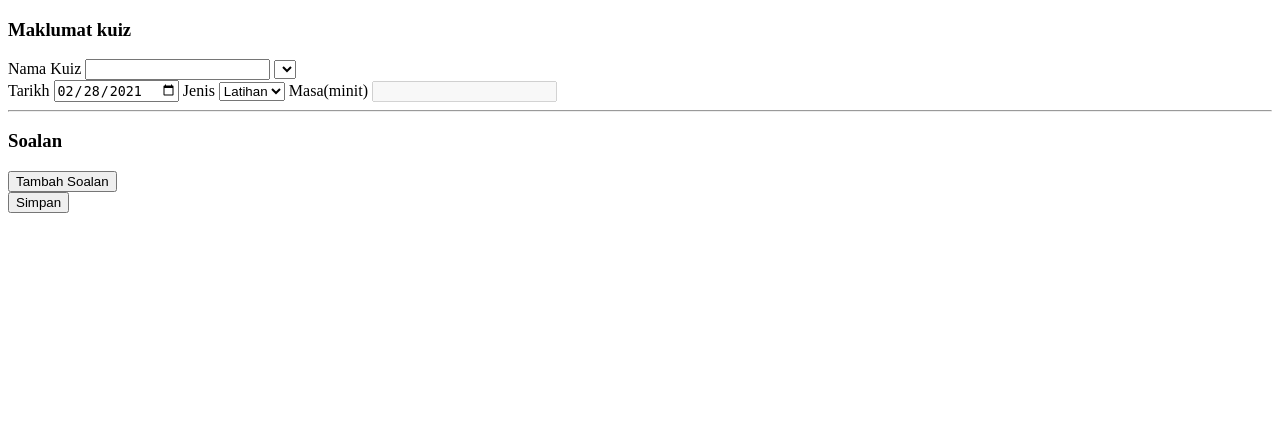
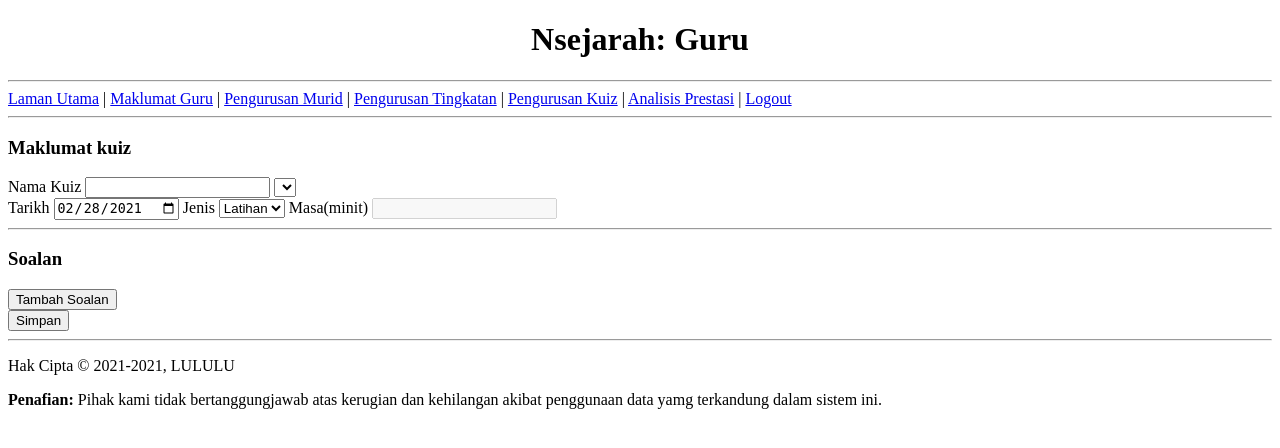
Before and after one commit to aidilrx04/nsejarah, a PHP site: page /guru/cipta_kuiz.php in a window 1280 px wide. Shown: the top 448 px of the page. Run offline with PHP 8.4, Linux system fonts and the light colour scheme; the visitor is signed in with stand-in values (Sample User, id 1); data that the repository does not hold is empty.

Commit message:
Added header + footer to murid + guru and index. rename plih_latihan.php -> pilih_latihan.php

```diff
--- /dev/null
+++ b/footer.php
@@ -0,0 +1,4 @@
+
+<hr>
+<p>Hak Cipta &copy; 2021-<?=date('Y')?>, LULULU</p>
+<p><b>Penafian: </b> Pihak kami tidak bertanggungjawab atas kerugian dan kehilangan akibat penggunaan data yamg terkandung dalam sistem ini.</p>
--- a/guru/analisis.php
+++ b/guru/analisis.php
@@ -33,6 +33,8 @@ $kelas = getKelasById( $ting['kt_kelas'] );
 </head>
 <body>
     <main>
+        <?php require 'header_guru.php';?>
+
         <div id="analisis">
             <form action="" method="get">
                 <label for="tajuk" class="input-container">
@@ -112,6 +114,9 @@ $kelas = getKelasById( $ting['kt_kelas'] );
                 </tbody>
             </table>
         </div>
+
+        <?php require '../footer.php';?>
+
     </main>
 </body>
 </html>
--- a/guru/cipta_kuiz.php
+++ b/guru/cipta_kuiz.php
@@ -84,6 +84,8 @@ if( $_SERVER['REQUEST_METHOD'] == 'POST' && $_POST['submit'] == 'tambah-kuiz')
 </head>
 <body>
     <main>
+        <?php require 'header_guru.php';?>
+
         <div id="cipta-kuiz">
             <form action="" method="post" enctype="multipart/form-data">
                 <div class="maklumat-kuiz">
@@ -155,6 +157,9 @@ if( $_SERVER['REQUEST_METHOD'] == 'POST' && $_POST['submit'] == 'tambah-kuiz')
                 <button type="submit" id="submit" name="submit" value="tambah-kuiz">Simpan</button>
             </form>
         </div>
+
+        <?php require '../footer.php';?>
+
     </main>
 
     <script src="https://cdnjs.cloudflare.com/ajax/libs/jquery/3.5.1/jquery.min.js" integrity="sha512-bLT0Qm9VnAYZDflyKcBaQ2gg0hSYNQrJ8RilYldYQ1FxQYoCLtUjuuRuZo+fjqhx/qtq/1itJ0C2ejDxltZVFg==" crossorigin="anonymous"></script>
--- /dev/null
+++ b/guru/header_guru.php
@@ -0,0 +1,21 @@
+<?php
+?>
+
+<h1 align="center">Nsejarah: Guru</h1>
+<hr>
+<a href="/guru/index.php">Laman Utama</a> |
+<?php
+    if( isAdmin() )
+    {
+
+    ?>
+    <a href="senarai_guru.php">Maklumat Guru</a> |
+    <a href="senarai_murid.php">Pengurusan Murid</a> |
+    <a href="senarai_ting.php">Pengurusan Tingkatan</a> |
+    <?php
+    }
+?>
+<a href="senarai_kuiz.php">Pengurusan Kuiz</a> |
+<a href="analisis.php">Analisis Prestasi</a> |
+<a href="../logout.php">Logout</a>
+<hr>
--- a/guru/index.php
+++ b/guru/index.php
@@ -20,6 +20,9 @@ accessGuru( 'Akses tanpa kebenaran!' );
 <body>
 
     <main>
+        <?php require 'header_guru.php'?>
+
+
         <div id="maklumat-guru">
             <?php
 
@@ -127,6 +130,9 @@ accessGuru( 'Akses tanpa kebenaran!' );
                 </table>
             </div>
         </div>
+
+        <?php require '../footer.php';?>
+
     </main>
 
 </body>
--- a/guru/kemaskini_guru.php
+++ b/guru/kemaskini_guru.php
@@ -41,6 +41,8 @@ _assert( $guru = getGuru( $_GET['id_guru'] ), alert( 'ID tidak sah!' ) . back(),
 </head>
 <body>
     <main>
+        <?php require 'header_guru.php';?>
+
         <form action="" method="post" class="kemaskini-form">
             <input type="hidden" name="id" value="<?=$guru['g_id']?>">
 
@@ -78,6 +80,8 @@ _assert( $guru = getGuru( $_GET['id_guru'] ), alert( 'ID tidak sah!' ) . back(),
 
             <button type="submit" name="submit" value="kemaskini_guru">Kemaskini</button>
         </form>
+        <?php require '../footer.php';?>
+
     </main>
 </body>
 </html>
--- a/guru/kemaskini_kuiz.php
+++ b/guru/kemaskini_kuiz.php
@@ -122,6 +122,8 @@ _assert( isAdmin() || $kuiz['kz_guru'] == $_SESSION['id'], alert( 'Akses tanpa k
 </head>
 <body>
     <main>
+        <?php require 'header_guru.php';?>
+
         <div id="kemaskini-kuiz">
             <form action="" method="post" enctype="multipart/form-data">
                 <div class="maklumat-kuiz">
@@ -241,6 +243,9 @@ _assert( isAdmin() || $kuiz['kz_guru'] == $_SESSION['id'], alert( 'Akses tanpa k
                 <button type="submit" id="submit" name="submit" value="kemaskini-kuiz">Kemaskini</button>
             </form>
         </div>
+
+        <?php require '../footer.php';?>
+
     </main>
 
     <script src="https://cdnjs.cloudflare.com/ajax/libs/jquery/3.5.1/jquery.min.js" integrity="sha512-bLT0Qm9VnAYZDflyKcBaQ2gg0hSYNQrJ8RilYldYQ1FxQYoCLtUjuuRuZo+fjqhx/qtq/1itJ0C2ejDxltZVFg==" crossorigin="anonymous"></script>
--- a/guru/kemaskini_murid.php
+++ b/guru/kemaskini_murid.php
@@ -44,6 +44,9 @@ _assert( $murid = getMuridById( $_GET['id_murid'] ), alert( 'ID Murid tidak sah!
 </head>
 <body>
     <main>
+
+        <?php require 'header_guru.php';?>
+
         <form action="" method="post" class="kemaskini-form">
             <input type="hidden" name="id" value="<?=$murid['m_id']?>">
 
@@ -92,6 +95,9 @@ _assert( $murid = getMuridById( $_GET['id_murid'] ), alert( 'ID Murid tidak sah!
 
             <button type="submit" name="submit" value="kemaskini_murid">Kemaskini</button>
         </form>
+
+        <?php require '../footer.php.php';?>
+
     </main>
 </body>
 </html>
--- a/guru/senarai_guru.php
+++ b/guru/senarai_guru.php
@@ -37,6 +37,8 @@ accessAdmin('Akses tanpa kebenaran!');
 </head>
 <body>
     <main>
+        <?php require 'header_guru.php';?>
+
         <h2>Senarai Guru</h2>
 
         <table border="1">
@@ -113,6 +115,9 @@ accessAdmin('Akses tanpa kebenaran!');
                 ?>
             </tbody>
         </table>
+
+        <?php require '../footer.php';?>
+
     </main>
 </body>
 </html>
--- a/guru/senarai_murid.php
+++ b/guru/senarai_murid.php
@@ -40,6 +40,8 @@ if( $_SERVER['REQUEST_METHOD'] == 'POST' && $_POST['submit'] = 'submit_murid' )
 </head>
 <body>
     <main>
+        <?php require 'header_guru.php'?>
+
         <h2>Senarai murid</h2>
 
         <table border="100">
@@ -128,6 +130,9 @@ if( $_SERVER['REQUEST_METHOD'] == 'POST' && $_POST['submit'] = 'submit_murid' )
                 ?>
             </tbody>
         </table>
+
+        <?php require '../footer.php';?>
+
     </main>
 </body>
 </html>
--- a/guru/senarai_ting.php
+++ b/guru/senarai_ting.php
@@ -55,6 +55,9 @@ if( $_SERVER['REQUEST_METHOD'] == "POST" )
 </head>
 <body>
     <main>
+        <?php require 'header_guru.php';?>
+
+
         <div id="senarai-tingkatan">
             <h2>Senarai Tingkatan</h2>
 
@@ -202,6 +205,9 @@ if( $_SERVER['REQUEST_METHOD'] == "POST" )
                 </tbody>
             </table>
         </div>
+
+        <?php require '../footer.php';?>
+
     </main>
 </body>
 </html>
--- a/guru/upload_murid.php
+++ b/guru/upload_murid.php
@@ -68,6 +68,9 @@ if( $_SERVER['REQUEST_METHOD'] == 'POST' && $_POST['submit'] == 'upload_murid' )
 </head>
 <body>
     <main>
+        <?php require 'header_guru.php';?>
+
+
         <div id="upload-murid">
             <form action="" method="post" enctype="multipart/form-data">
                 <label for="data" class="input-container">
@@ -79,6 +82,9 @@ if( $_SERVER['REQUEST_METHOD'] == 'POST' && $_POST['submit'] == 'upload_murid' )
                 <button type="submit" name="submit" value="upload_murid">Muat naik</button>
             </form>
         </div>
+
+        <?php require '../footer.php';?>
+
     </main>
 
     <script>
--- a/index.php
+++ b/index.php
@@ -70,6 +70,7 @@ if( $_SERVER['REQUEST_METHOD'] == 'POST' )
 <body>
 
     <main>
+        <?php require 'header.php'?>
 
         <?php
         # papar apabila pengguna belum lagi login
@@ -165,6 +166,8 @@ if( $_SERVER['REQUEST_METHOD'] == 'POST' )
             </table>
         </div>
 
+        <?php require 'footer.php'?>
+
     </main>
 
 </body>
--- a/murid/jawab_kuiz.php
+++ b/murid/jawab_kuiz.php
@@ -74,6 +74,8 @@ $mula = isset( $_GET['m'] ) ? $_GET['m'] : 0;
 </head>
 <body>
     <main>
+        <?php require '../header.php'?>
+
         <h2><?=$kuiz['kz_nama']?></h2>
 
         <?php
@@ -164,6 +166,9 @@ $mula = isset( $_GET['m'] ) ? $_GET['m'] : 0;
 
         }
         ?>
+
+        <?php require '../footer.php'?>
+
     </main>
 </body>
 </html>
--- a/murid/jawab_semak.php
+++ b/murid/jawab_semak.php
@@ -37,6 +37,9 @@
 </head>
 <body>
     <main>
+        <?php require '../header.php'?>
+
+
         <div id="keputusan">
             <h2>Keputusan</h2>
             <hr>
@@ -110,6 +113,8 @@
                 </tbody>
             </table>
         </div>
+
+        <?php require '../footer.php'?>
     </main>
 </body>
 </html>
--- a/murid/pilh_latihan.php
+++ b/murid/pilih_latihan.php
@@ -19,6 +19,9 @@ $kuiz_list = getKuizByTing( $ting['kt_id'] );
 </head>
 <body>
     <main>
+        <?php require '../header.php'?>
+
+
         <div id="pilih-latihan">
             <table border="1">
                 <thead>
@@ -78,6 +81,9 @@ $kuiz_list = getKuizByTing( $ting['kt_id'] );
                 </tbody>
             </table>
         </div>
+
+        <?php require '../footer.php'?>
+
     </main>
 </body>
 </html>
--- a/murid/ulangkaji.php
+++ b/murid/ulangkaji.php
@@ -26,6 +26,9 @@ $soalan_list = getSoalanByKuiz( $kuiz['kz_id'] );
 </head>
 <body>
     <main>
+        <?php require '../header.php'?>
+
+
         <div id="ulangkaji">
             <h2>Bahagian Ulangkaji</h2>
 
@@ -87,6 +90,9 @@ $soalan_list = getSoalanByKuiz( $kuiz['kz_id'] );
                 ?>
             </div>
         </div>
+
+        <?php require '../footer.php'?>
+
     </main>
 </body>
 </html>
```
Also changed, not shown: header.php (added, +20 -0 lines).
